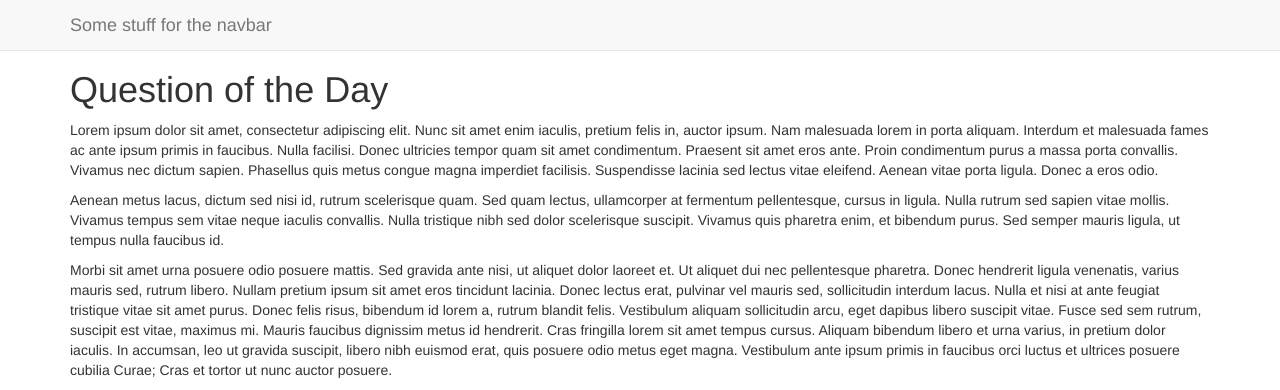
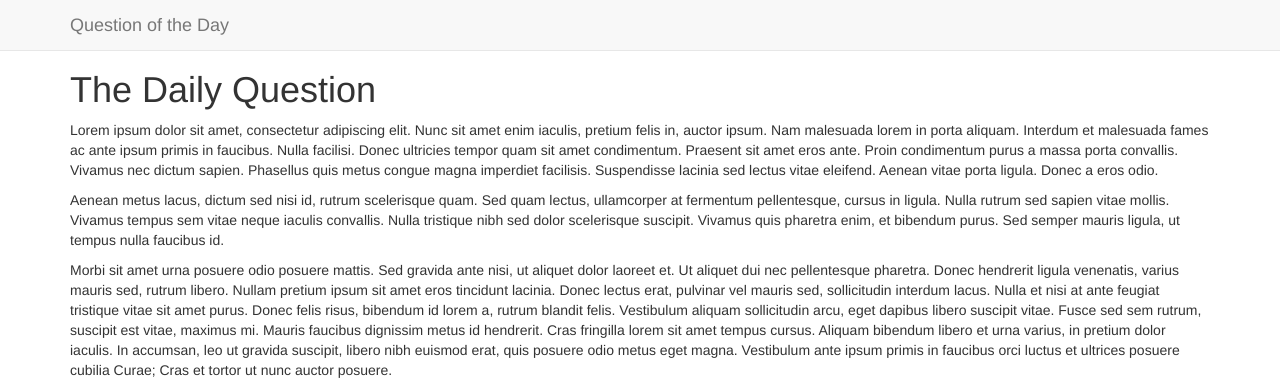
Before and after one commit to BruceEckel/Question-Of-The-Day, a Flask app: page / in a window 1280 px wide. Shown: the top 390 px of the page. Run offline with Flask 2, Linux system fonts and the light colour scheme; some libraries are stand-ins or nearby versions.

Commit message:
Title changes

```diff
--- a/templates/index.html
+++ b/templates/index.html
@@ -12,7 +12,7 @@
   <div class="container">
     <!-- Brand and toggle get grouped for better mobile display -->
     <div class="navbar-header">
-      <a class="navbar-brand" href="#">Some stuff for the navbar</a>
+      <a class="navbar-brand" href="#">Question of the Day</a>
     </div>
   </div>
 
@@ -21,7 +21,7 @@
 
 {% block content %}
 <div class="container">
-  <h1>Question of the Day</h1>
+  <h1>The Daily Question</h1>
 
 <p>Lorem ipsum dolor sit amet, consectetur adipiscing elit. Nunc sit amet enim iaculis, pretium felis in, auctor ipsum. Nam malesuada lorem in porta aliquam. Interdum et malesuada fames ac ante ipsum primis in faucibus. Nulla facilisi. Donec ultricies tempor quam sit amet condimentum. Praesent sit amet eros ante. Proin condimentum purus a massa porta convallis. Vivamus nec dictum sapien. Phasellus quis metus congue magna imperdiet facilisis. Suspendisse lacinia sed lectus vitae eleifend. Aenean vitae porta ligula. Donec a eros odio.
 
```
